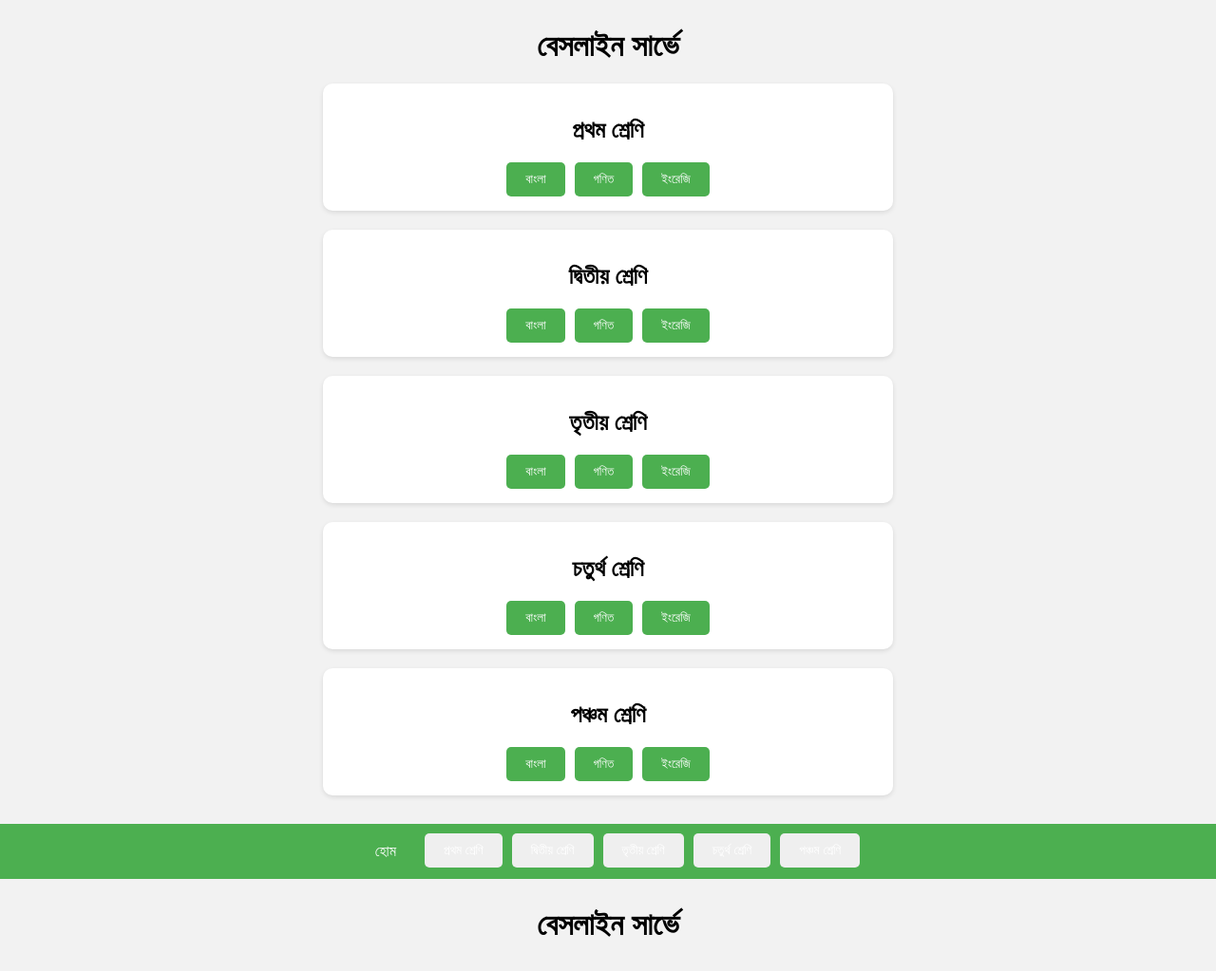
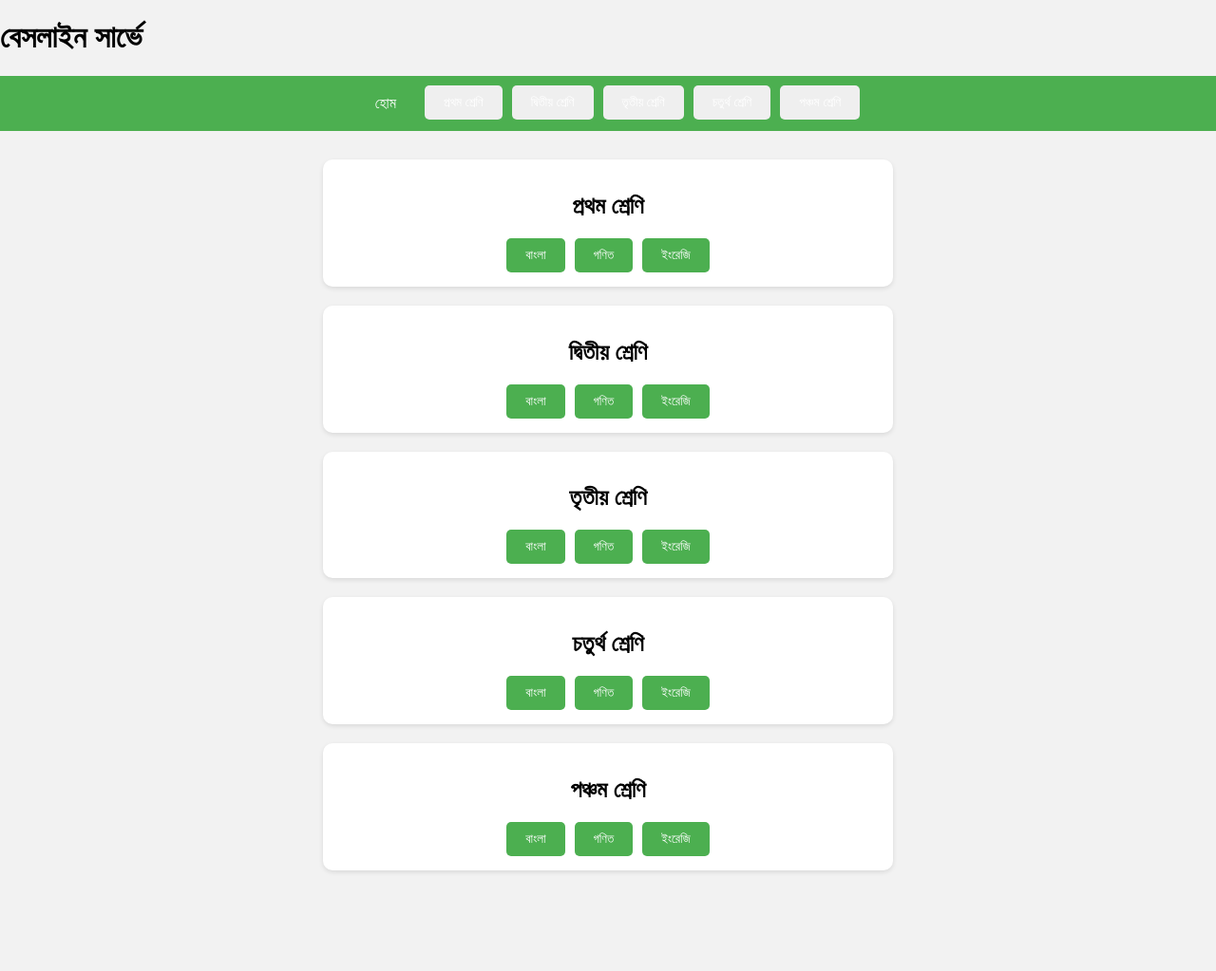
Before and after one commit to Mekail1993/Baseline-Survey, a plain HTML site: page index.html in a window 1280 px wide. Shown: the whole page at 95% size. After the commit the page ends 947 px from the top, so only its background shows below. Drawn offline with Linux system fonts and the light colour scheme.

Commit message:
Update index.html

```diff
--- a/index.html
+++ b/index.html
@@ -7,17 +7,14 @@
   <link rel="stylesheet" href="style.css">
 </head>
 <body>
-  <!-- মূল content -->
-  <div class="container">
-    <h1>বেসলাইন সার্ভে</h1>
-    <div id="classes-container"></div>
-  </div>
+
+<header> <h1>বেসলাইন সার্ভে</h1> </header>
+
   <!-- Navbar include -->
   <div id="navbar"></div>
 
   <!-- মূল content -->
   <div class="container">
-    <h1>বেসলাইন সার্ভে</h1>
     <div id="classes-container"></div>
   </div>
 
```
